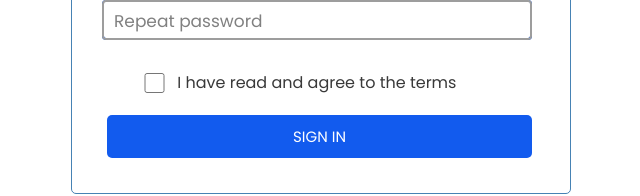
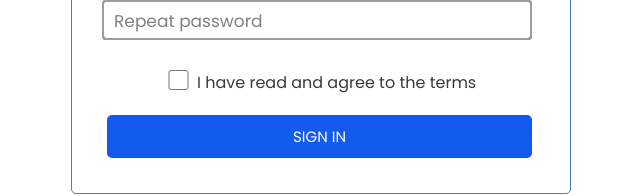
Before and after one commit to OlhaYarosh1/Register-Page, a React (Create React App) app: page / in a window 1280 px wide. Shown: the part 1145-1341 px from the top of the page, without its empty margins (319-959 px from the left). Built offline with nearby package versions, Linux system fonts and the light colour scheme.

Commit message:
Added a circle around the register checkbox.

```diff
--- a/src/components/Register/RegisterFooter/RegisterFooter.js
+++ b/src/components/Register/RegisterFooter/RegisterFooter.js
@@ -4,10 +4,9 @@ import classes from './RegisterFooter.module.css'
 const CheckboxRegister = () => {
     return (
         <>
-            <div className={classes.formControlCheckReg}>
-                <input type='checkbox'/>
-                <label>I have read and agree to the terms</label>
-            </div>
+            <input className={classes.checkbox} type='checkbox'/>
+            <div className={classes.circle}></div>
+            <div className={classes.label}>I have read and agree to the terms</div>
             <input type='submit' value='SIGN IN' className={classes.btn}/>
         </>
     )
--- a/src/components/Register/RegisterFooter/RegisterFooter.module.css
+++ b/src/components/Register/RegisterFooter/RegisterFooter.module.css
@@ -22,22 +22,34 @@
     transform: scale(0.98);
 }
 
-.formControlCheckReg {
-    margin-top: 0px;
-    display: flex;
-    align-items: center;
+.label {
+    width: 430px;
+    color: #393939;
+    margin-top: -27px;
+    margin-left: 95px;
 }
 
-.formControlCheckReg label {
-    flex: 1.7;
-    color: #393939;
-    margin-left: -30px;
-}
-
-.formControlCheckReg input {
+.checkbox {
     width: 100%;
     font-size: 17px;
     border-radius: 4px;
-    flex: 0.5;
     height: 20px;
+    margin-left: -140.5px;
 }
+
+.checkbox:checked~.circle {
+    width: 35px;
+    height: 35px;
+    background-color: #d5e1f9;
+    border-radius: 50%;
+    margin-top: -32.5px;
+    margin-left: 58.5px;
+}
+
+.checkbox:checked~.label {
+    margin-top: -29px;
+}
+
+.checkbox:checked~.btn {
+    margin-top: 19.5px;
+}
```
